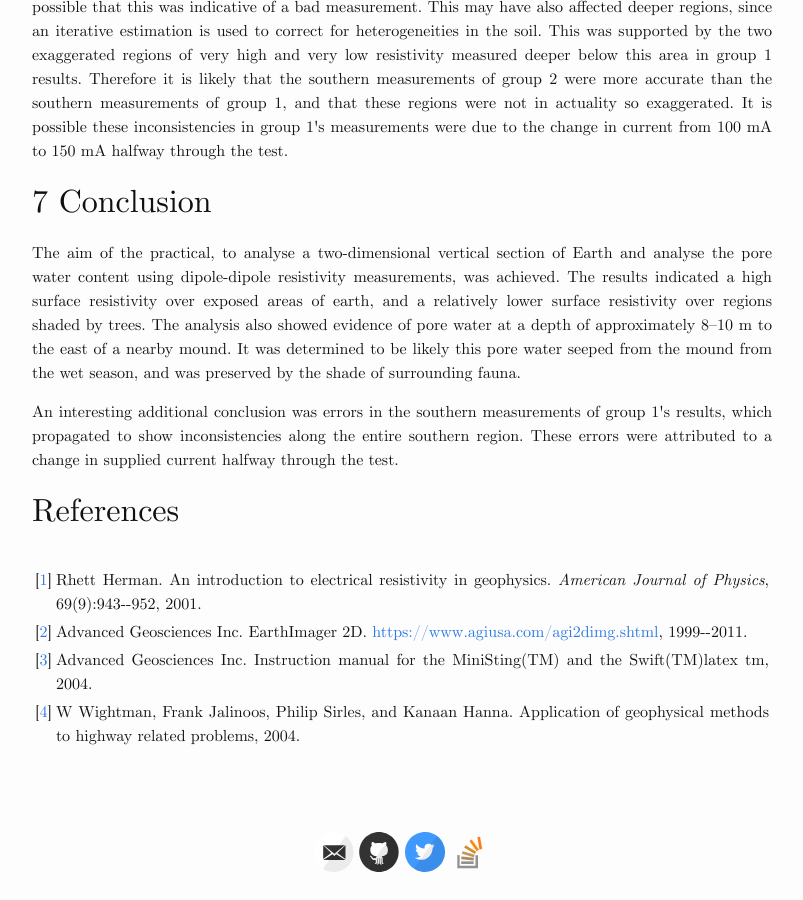
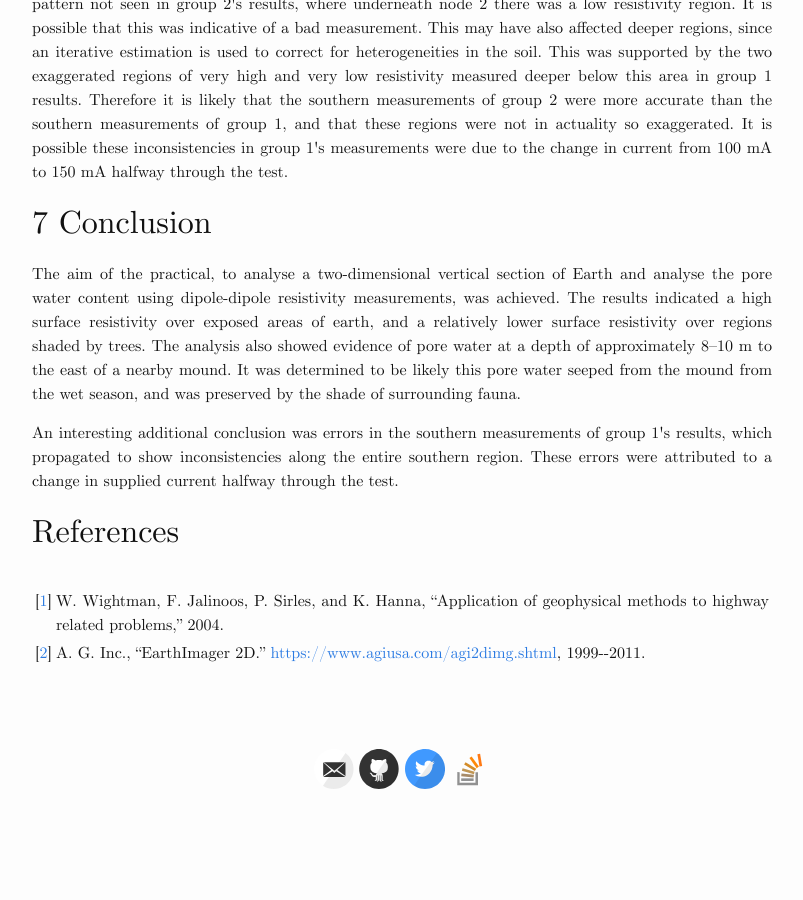
Before and after one commit to ashgillman/ashgillman.github.io, a Jekyll site: the page built from _posts/2015-03-30-Geophysics-Prac.html, in a window 1280 px wide and 900 px high, scrolled down 9632 px. Shown: the whole window, without its empty margins (238-1041 px from the left). Built offline with Jekyll 4.4.1, drawn with Linux system fonts in a browser that asks for light colours; formulas are drawn with MathJax 3; after the commit the page ends 10449 px from its top, so only the background shows below that; some of the changed text lies outside the part shown.

Commit message:
Reference style to IEEE

```diff
--- a/_posts/2015-03-30-Geophysics-Prac.html
+++ b/_posts/2015-03-30-Geophysics-Prac.html
@@ -44,7 +44,7 @@
 <div id="fig:equipotential_1" class="figure">
 <p><img src="{{ site.url }}/assets/GeoPrac/homo_single_source.png" alt="homo_single_source.png" />
 </p>
-<p><span class="figure-number">Figure 1:</span> Applied voltage on homogeneous Earth [<a href="#herman2001introduction">1</a>]. Arrows indicate conventional current flow, and lines indicate equipotential surfaces.</p>
+<p><span class="figure-number">Figure 1:</span> Applied voltage on homogeneous Earth [<a href="#herman2001introduction">herman2001introduction</a>]. Arrows indicate conventional current flow, and lines indicate equipotential surfaces.</p>
 </div>
 </td>
 <td>
@@ -52,7 +52,7 @@
 <div id="fig:equipotential_2" class="figure">
 <p><img src="{{ site.url }}/assets/GeoPrac/homo_dual_source.png" alt="homo_dual_source.png" />
 </p>
-<p><span class="figure-number">Figure 2:</span> Two applied voltages on homogeneous Earth [<a href="#herman2001introduction">1</a>].</p>
+<p><span class="figure-number">Figure 2:</span> Two applied voltages on homogeneous Earth [<a href="#herman2001introduction">herman2001introduction</a>].</p>
 </div>
     </td>
   </tr>
@@ -74,7 +74,7 @@
 <div id="fig:wenner" class="figure">
 <p><img src="{{ site.url }}/assets/GeoPrac/wenner_eg.png" alt="wenner_eg.png" width="350px" />
 </p>
-<p><span class="figure-number">Figure 3:</span> Applied current, and two voltage test points [<a href="#wightman2004application">4</a>].</p>
+<p><span class="figure-number">Figure 3:</span> Applied current, and two voltage test points [<a href="#wightman2004application">1</a>].</p>
 </div>
 
 <p>
@@ -99,7 +99,7 @@
 varying, thus a given electrode setup can only measure a weighted
 indication of the local resistivity. Therefore, once a heterogeneous
 Earth is considered, we refer to the measured resistivity as the
-apparent resistivity, \(\rho_a\) [<a href="#wightman2004application">4</a>].
+apparent resistivity, \(\rho_a\) [<a href="#wightman2004application">1</a>].
 Rearranging \eqref{eq:V_homo}
 </p>
 \begin{equation}
@@ -117,7 +117,7 @@
 <div id="fig:dipole_1" class="figure">
 <p><img src="{{ site.url }}/assets/GeoPrac/dipole-dipole.png" alt="dipole-dipole.png" width="250px" />
 </p>
-<p><span class="figure-number">Figure 4:</span> Dipole-dipole setup [<a href="#wightman2004application">4</a>].</p>
+<p><span class="figure-number">Figure 4:</span> Dipole-dipole setup [<a href="#wightman2004application">1</a>].</p>
 </div>
 </td>
 <td>
@@ -156,7 +156,7 @@
 \end{align}
 <p>
 Combining \eqref{eq:apparent_resistivity} and \eqref{eq:K} gives the
-following [<a href="#wightman2004application">4</a>]:
+following [<a href="#wightman2004application">1</a>]:
 </p>
 \begin{equation}
 \rho_a=\pi\alpha
@@ -167,7 +167,7 @@
 <div id="fig:dipole_depth" class="figure">
 <p><img src="{{ site.url }}/assets/GeoPrac/dipole_depth.jpg" alt="dipole_depth.jpg" />
 </p>
-<p><span class="figure-number">Figure 6:</span> Varying \(n\) with a dipole-dipole array allows different depths to be explored [<a href="#wightman2004application">4</a>].</p>
+<p><span class="figure-number">Figure 6:</span> Varying \(n\) with a dipole-dipole array allows different depths to be explored [<a href="#wightman2004application">1</a>].</p>
 </div>
 
 <p>
@@ -176,7 +176,7 @@
 produced. Since most soils have a relatively high resistivity, with
 the exception of metal ore deposits, most of the resistivity actually
 measured is due to the pore water content of the soil
-[<a href="#wightman2004application">4</a>].
+[<a href="#wightman2004application">1</a>].
 </p>
 </div>
 </div>
@@ -238,7 +238,7 @@
 <div id="fig:setup" class="figure">
 <p><img src="{{ site.url }}/assets/GeoPrac/setup.png" alt="setup.png" width="400px" />
 </p>
-<p><span class="figure-number">Figure 7:</span> Hardware setup [<a href="#advancedgeosciences2003">3</a>].</p>
+<p><span class="figure-number">Figure 7:</span> Hardware setup [<a href="#advancedgeosciences2003">advancedgeosciences2003</a>].</p>
 </div>
 </li>
 
@@ -582,12 +582,11 @@
 
 <tr valign="top">
 <td align="right" class="bibtexnumber">
-[<a name="herman2001introduction">1</a>]
+[<a name="wightman2004application">1</a>]
 </td>
 <td class="bibtexitem">
-Rhett Herman.
- An introduction to electrical resistivity in geophysics.
- <em>American Journal of Physics</em>, 69(9):943--952, 2001.
+W.&nbsp;Wightman, F.&nbsp;Jalinoos, P.&nbsp;Sirles, and K.&nbsp;Hanna, &ldquo;Application of geophysical
+  methods to highway related problems,&rdquo; 2004.
 
 </td>
 </tr>
@@ -598,34 +597,8 @@
 [<a name="earthimager">2</a>]
 </td>
 <td class="bibtexitem">
-Advanced&nbsp;Geosciences Inc.
- EarthImager 2D.
- <a href="https://www.agiusa.com/agi2dimg.shtml">https://www.agiusa.com/agi2dimg.shtml</a>, 1999--2011.
-
-</td>
-</tr>
-
-
-<tr valign="top">
-<td align="right" class="bibtexnumber">
-[<a name="advancedgeosciences2003">3</a>]
-</td>
-<td class="bibtexitem">
-Advanced&nbsp;Geosciences Inc.
- Instruction manual for the MiniSting(TM) and the Swift(TM)latex
-  tm, 2004.
-
-</td>
-</tr>
-
-
-<tr valign="top">
-<td align="right" class="bibtexnumber">
-[<a name="wightman2004application">4</a>]
-</td>
-<td class="bibtexitem">
-W&nbsp;Wightman, Frank Jalinoos, Philip Sirles, and Kanaan Hanna.
- Application of geophysical methods to highway related problems, 2004.
+A.&nbsp;G. Inc., &ldquo;EarthImager 2D.&rdquo; <a href="https://www.agiusa.com/agi2dimg.shtml">https://www.agiusa.com/agi2dimg.shtml</a>,
+  1999--2011.
 
 </td>
 </tr>
--- a/_posts/2015-03-30-Geophysics-Prac.org
+++ b/_posts/2015-03-30-Geophysics-Prac.org
@@ -362,4 +362,4 @@
 inconsistencies along the entire southern region. These errors were
 attributed to a change in supplied current halfway through the test.
 
-#+BIBLIOGRAPHY: 2015-03-30-Geophysics-Prac plain option:-nobibsource
+#+BIBLIOGRAPHY: 2015-03-30-Geophysics-Prac ieeetr option:-nobibsource limit:t
--- a/_posts/2015-04-12-Finite-Difference-Method-for-a-Numerical-Solution-to-the-Laplace-Equation.org
+++ b/_posts/2015-04-12-Finite-Difference-Method-for-a-Numerical-Solution-to-the-Laplace-Equation.org
@@ -310,4 +310,4 @@
 * Appendix: MATLAB Code
 {% gist 58c6273628d4e73301af %}
 
-#+BIBLIOGRAPHY: 2015-04-12-Finite plain option:-nobibsource
+#+BIBLIOGRAPHY: 2015-04-12-Finite ieeetr option:-nobibsource
```
Also changed, not shown: _posts/2015-04-12-Finite-Difference-Method-for-a-Numerical-Solution-to-the-Laplace-Equation.html (+22 -25 lines).
